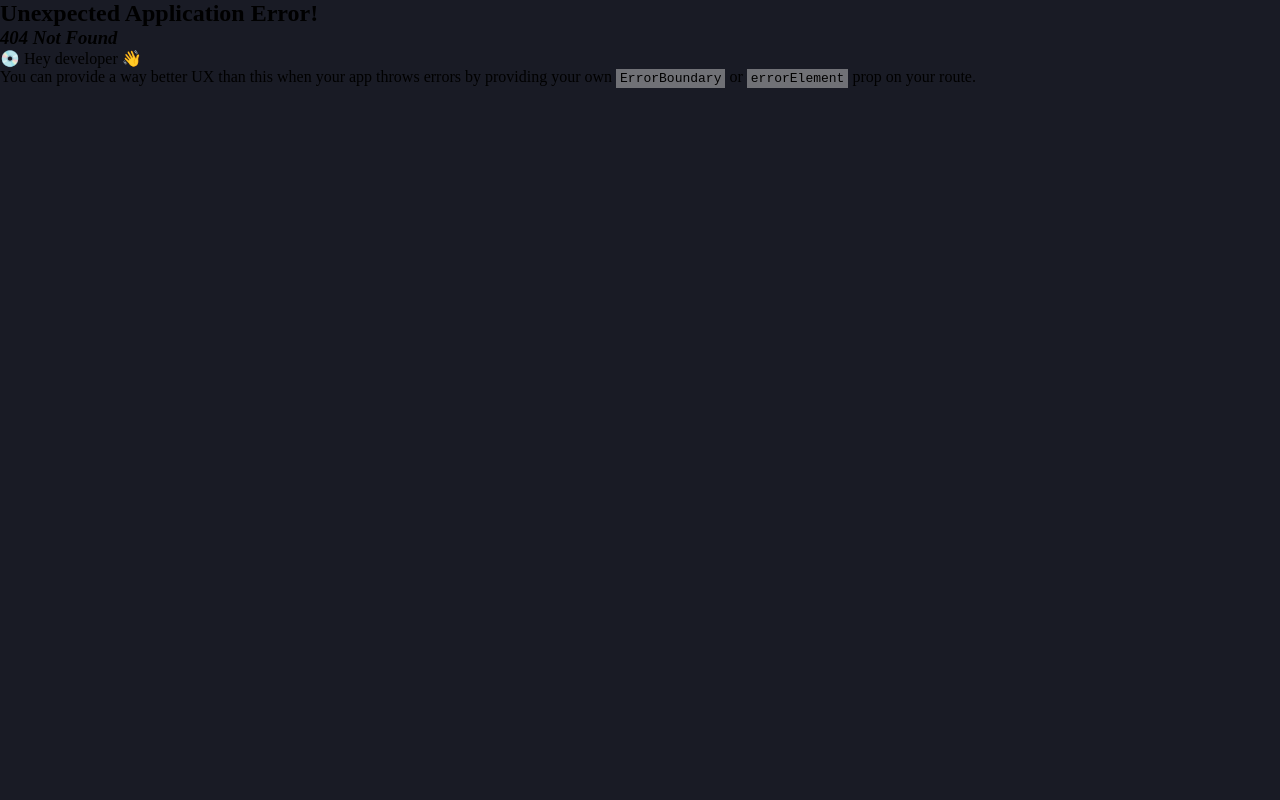
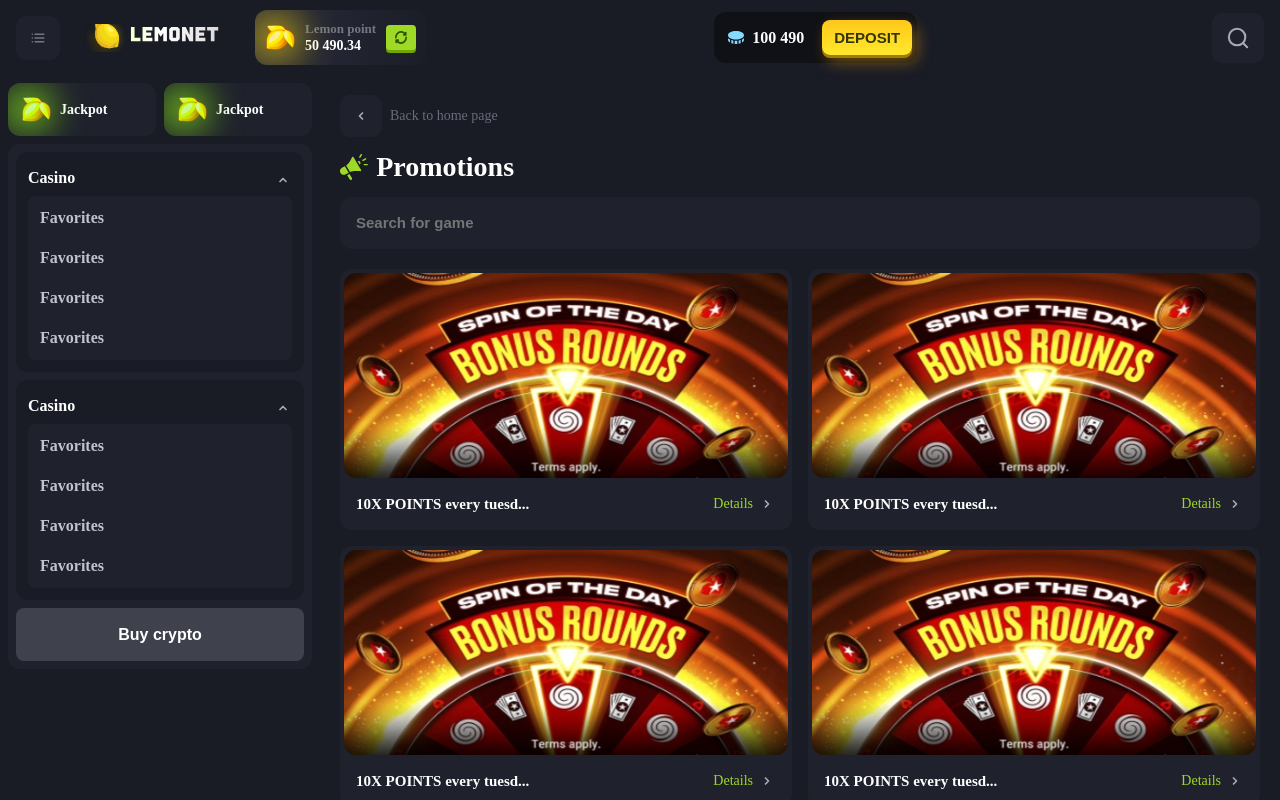
Before and after one commit to NSRG-dev/lemonet-frontend, a React (Vite) app: page /promotions in a window 1280 px wide. Before the commit this address had no page. Shown: the top 800 px of the page. Built offline with nearby package versions, Linux system fonts and the light colour scheme; a web font is replaced by a local one.

Commit message:
add new pages Promotions

```diff
--- a/src/assets/index.ts
+++ b/src/assets/index.ts
@@ -16,6 +16,7 @@ import search from '@/assets/search-01.svg'
 import telegram from '@/assets/telegram.svg'
 import usdt from '@/assets/usdt.svg'
 import slots from '@/assets/slots.svg'
+import promotions from '@/assets/Promotions.svg'
 
 export const icons = {
 	arrow,
@@ -35,5 +36,6 @@ export const icons = {
 	usdt,
 	home,
 	chat,
+	promotions,
 	slots
 }
--- /dev/null
+++ b/src/components/PromotionCard/PromotionCard.module.scss
@@ -0,0 +1,41 @@
+.card {
+	width: 100%;
+	padding: 4px;
+	border-radius: 12px;
+	background: rgb(31, 33, 44);
+
+	.image {
+		width: 100%;
+		height: 205px;
+		border-radius: 12px;
+	}
+
+	.info {
+		display: flex;
+		align-items: center;
+		justify-content: space-between;
+		padding: 12px;
+
+		h3 {
+			color: rgb(255, 255, 255);
+			font-size: 15px;
+			font-weight: 600;
+			line-height: 20px;
+		}
+
+		a {
+			display: flex;
+			align-items: center;
+			gap: 5px;
+			color: rgb(158, 217, 39);
+			font-size: 14px;
+			font-weight: 500;
+			line-height: 18px;
+			text-decoration: none;
+
+			img {
+				transform: rotate(90deg);
+			}
+		}
+	}
+}
--- /dev/null
+++ b/src/components/PromotionCard/PromotionCard.tsx
@@ -0,0 +1,17 @@
+import { icons } from '@/assets'
+import { Link } from 'react-router-dom'
+import s from './PromotionCard.module.scss'
+
+export const PromotionCard = () => {
+	return (
+		<article className={s.card}>
+			<img src='/public/image 13.jpeg' alt='game' className={s.image} />
+			<div className={s.info}>
+				<h3>10X POINTS every tuesd...</h3>
+				<Link to={'/id'}>
+					Details <img src={icons.arrow} alt='' />
+				</Link>
+			</div>
+		</article>
+	)
+}
--- /dev/null
+++ b/src/pages/Promotions/Promotions.module.scss
@@ -0,0 +1,36 @@
+.promotions {
+	width: 100%;
+	padding: 20px;
+
+	@media (max-width: 1280px) {
+		width: 100%;
+	}
+
+	h2 {
+		display: flex;
+		align-items: center;
+		gap: 8px;
+		color: rgb(255, 255, 255);
+		font-size: 28px;
+		font-weight: 800;
+		line-height: 36px;
+		margin-top: 12px;
+	}
+
+	.search {
+		margin-top: 12px;
+	}
+
+	.grid {
+		display: grid;
+		grid-template-columns: repeat(auto-fill, minmax(380px, 1fr));
+		grid-gap: 16px;
+		margin-top: 20px;
+	}
+
+	@media (max-width: 768px) {
+		.grid{
+			grid-template-columns: repeat(auto-fill, minmax(280px, 1fr));
+		}
+	}
+}
--- /dev/null
+++ b/src/pages/Promotions/Promotions.tsx
@@ -0,0 +1,26 @@
+import { icons } from '@/assets'
+import { Linkback } from '@/components/LinkBack/Linkback'
+import { PromotionCard } from '@/components/PromotionCard/PromotionCard'
+import { Input } from '@/components/ui'
+import s from './Promotions.module.scss'
+
+export const Promotions = () => {
+	return (
+		<div className={s.promotions}>
+			<Linkback />
+			<h2>
+				<img src={icons.promotions} alt='promotions' />
+				Promotions
+			</h2>
+			<div className={s.search}>
+				<Input placeholder='Search for game' open />
+			</div>
+
+			<div className={s.grid}>
+				{Array.from({ length: 10 }, (_, index) => (
+					<PromotionCard key={index} />
+				))}
+			</div>
+		</div>
+	)
+}
--- a/src/router/index.tsx
+++ b/src/router/index.tsx
@@ -1,5 +1,6 @@
 import App from '@/App'
 import { Home } from '@/pages/Home/Home'
+import { Promotions } from '@/pages/Promotions/Promotions'
 import { SlotGame } from '@/pages/SlotGame/SlotGame'
 import { Slots } from '@/pages/Slots/Slots'
 import { createBrowserRouter } from 'react-router-dom'
@@ -19,6 +20,10 @@ export const router = createBrowserRouter([
 				path: '/slots/:id',
 				element: <SlotGame />,
 			},
+			{
+				path: '/promotions',
+				element: <Promotions />,
+			},
 		],
 	},
 ])
```
Also changed, not shown: public/image 13.jpeg (added), src/assets/Promotions.svg (added).
